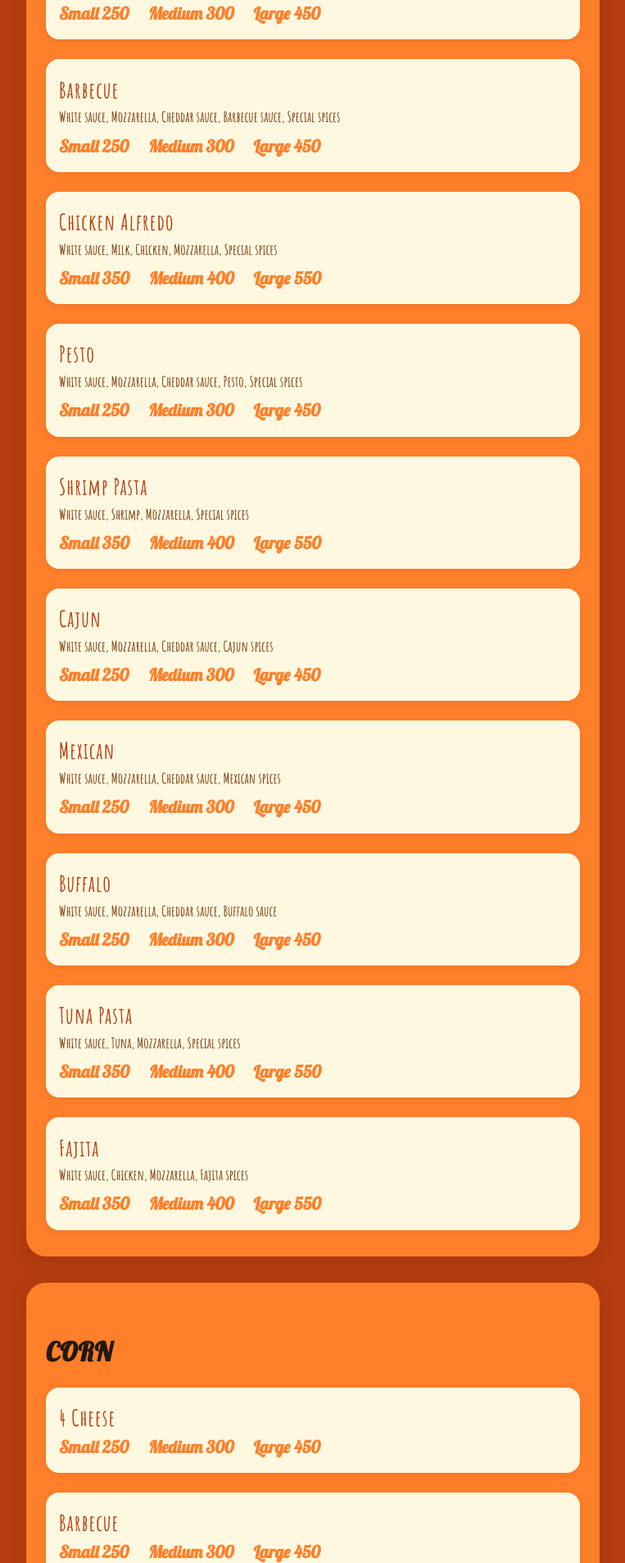
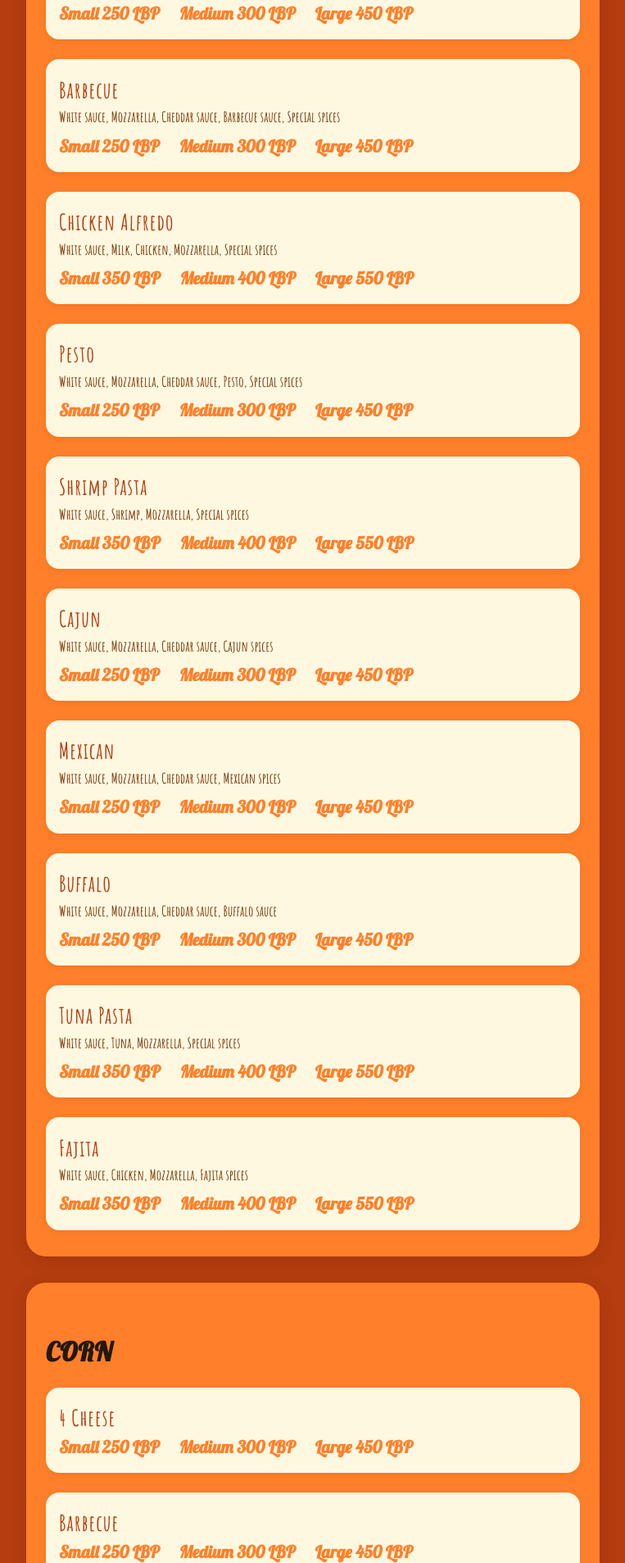
Before and after one commit to Nazz91939/PastaWNos, a plain HTML site: page index.html in a window 1280 px wide. Shown: the part 893-2800 px from the top of the page at 82% size, without its empty margins (258-1021 px from the left). Drawn offline with Linux system fonts and the light colour scheme.

Commit message:
Add 'LBP' to all menu prices to indicate Lebanese Pound

```diff
--- a/index.html
+++ b/index.html
@@ -28,62 +28,62 @@
         <div class="menu-item">
           <h4>Curry</h4>
           <p class="desc">White sauce, Mozzarella, Cheddar sauce, Cheddar powder, Special spices</p>
-          <div class="prices"><span>Small 250</span> <span>Medium 300</span> <span>Large 450</span></div>
+          <div class="prices"><span>Small 250 LBP</span> <span>Medium 300 LBP</span> <span>Large 450 LBP</span></div>
         </div>
         <div class="menu-item">
           <h4>4 Cheese 🧀</h4>
           <p class="desc">White sauce, Mozzarella, Cheddar sauce, Cheddar powder, Kashkaval cheese, Special spices</p>
-          <div class="prices"><span>Small 250</span> <span>Medium 300</span> <span>Large 450</span></div>
+          <div class="prices"><span>Small 250 LBP</span> <span>Medium 300 LBP</span> <span>Large 450 LBP</span></div>
         </div>
         <div class="menu-item">
           <h4>Arabiata</h4>
           <p class="desc">Spicy tomato sauce, Mozzarella, Special spices</p>
-          <div class="prices"><span>Small 250</span> <span>Medium 300</span> <span>Large 450</span></div>
+          <div class="prices"><span>Small 250 LBP</span> <span>Medium 300 LBP</span> <span>Large 450 LBP</span></div>
         </div>
         <div class="menu-item">
           <h4>Barbecue</h4>
           <p class="desc">White sauce, Mozzarella, Cheddar sauce, Barbecue sauce, Special spices</p>
-          <div class="prices"><span>Small 250</span> <span>Medium 300</span> <span>Large 450</span></div>
+          <div class="prices"><span>Small 250 LBP</span> <span>Medium 300 LBP</span> <span>Large 450 LBP</span></div>
         </div>
         <div class="menu-item">
           <h4>Chicken Alfredo</h4>
           <p class="desc">White sauce, Milk, Chicken, Mozzarella, Special spices</p>
-          <div class="prices"><span>Small 350</span> <span>Medium 400</span> <span>Large 550</span></div>
+          <div class="prices"><span>Small 350 LBP</span> <span>Medium 400 LBP</span> <span>Large 550 LBP</span></div>
         </div>
         <div class="menu-item">
           <h4>Pesto</h4>
           <p class="desc">White sauce, Mozzarella, Cheddar sauce, Pesto, Special spices</p>
-          <div class="prices"><span>Small 250</span> <span>Medium 300</span> <span>Large 450</span></div>
+          <div class="prices"><span>Small 250 LBP</span> <span>Medium 300 LBP</span> <span>Large 450 LBP</span></div>
         </div>
         <div class="menu-item">
           <h4>Shrimp Pasta</h4>
           <p class="desc">White sauce, Shrimp, Mozzarella, Special spices</p>
-          <div class="prices"><span>Small 350</span> <span>Medium 400</span> <span>Large 550</span></div>
+          <div class="prices"><span>Small 350 LBP</span> <span>Medium 400 LBP</span> <span>Large 550 LBP</span></div>
         </div>
         <div class="menu-item">
           <h4>Cajun</h4>
           <p class="desc">White sauce, Mozzarella, Cheddar sauce, Cajun spices</p>
-          <div class="prices"><span>Small 250</span> <span>Medium 300</span> <span>Large 450</span></div>
+          <div class="prices"><span>Small 250 LBP</span> <span>Medium 300 LBP</span> <span>Large 450 LBP</span></div>
         </div>
         <div class="menu-item">
           <h4>Mexican</h4>
           <p class="desc">White sauce, Mozzarella, Cheddar sauce, Mexican spices</p>
-          <div class="prices"><span>Small 250</span> <span>Medium 300</span> <span>Large 450</span></div>
+          <div class="prices"><span>Small 250 LBP</span> <span>Medium 300 LBP</span> <span>Large 450 LBP</span></div>
         </div>
         <div class="menu-item">
           <h4>Buffalo</h4>
           <p class="desc">White sauce, Mozzarella, Cheddar sauce, Buffalo sauce</p>
-          <div class="prices"><span>Small 250</span> <span>Medium 300</span> <span>Large 450</span></div>
+          <div class="prices"><span>Small 250 LBP</span> <span>Medium 300 LBP</span> <span>Large 450 LBP</span></div>
         </div>
         <div class="menu-item">
           <h4>Tuna Pasta</h4>
           <p class="desc">White sauce, Tuna, Mozzarella, Special spices</p>
-          <div class="prices"><span>Small 350</span> <span>Medium 400</span> <span>Large 550</span></div>
+          <div class="prices"><span>Small 350 LBP</span> <span>Medium 400 LBP</span> <span>Large 550 LBP</span></div>
         </div>
         <div class="menu-item">
           <h4>Fajita</h4>
           <p class="desc">White sauce, Chicken, Mozzarella, Fajita spices</p>
-          <div class="prices"><span>Small 350</span> <span>Medium 400</span> <span>Large 550</span></div>
+          <div class="prices"><span>Small 350 LBP</span> <span>Medium 400 LBP</span> <span>Large 550 LBP</span></div>
         </div>
       </div>
     </section>
@@ -92,11 +92,11 @@
       <div class="menu-list">
         <div class="menu-item">
           <h4>4 Cheese</h4>
-          <div class="prices"><span>Small 250</span> <span>Medium 300</span> <span>Large 450</span></div>
+          <div class="prices"><span>Small 250 LBP</span> <span>Medium 300 LBP</span> <span>Large 450 LBP</span></div>
         </div>
         <div class="menu-item">
           <h4>Barbecue</h4>
-          <div class="prices"><span>Small 250</span> <span>Medium 300</span> <span>Large 450</span></div>
+          <div class="prices"><span>Small 250 LBP</span> <span>Medium 300 LBP</span> <span>Large 450 LBP</span></div>
         </div>
       </div>
     </section>
```
